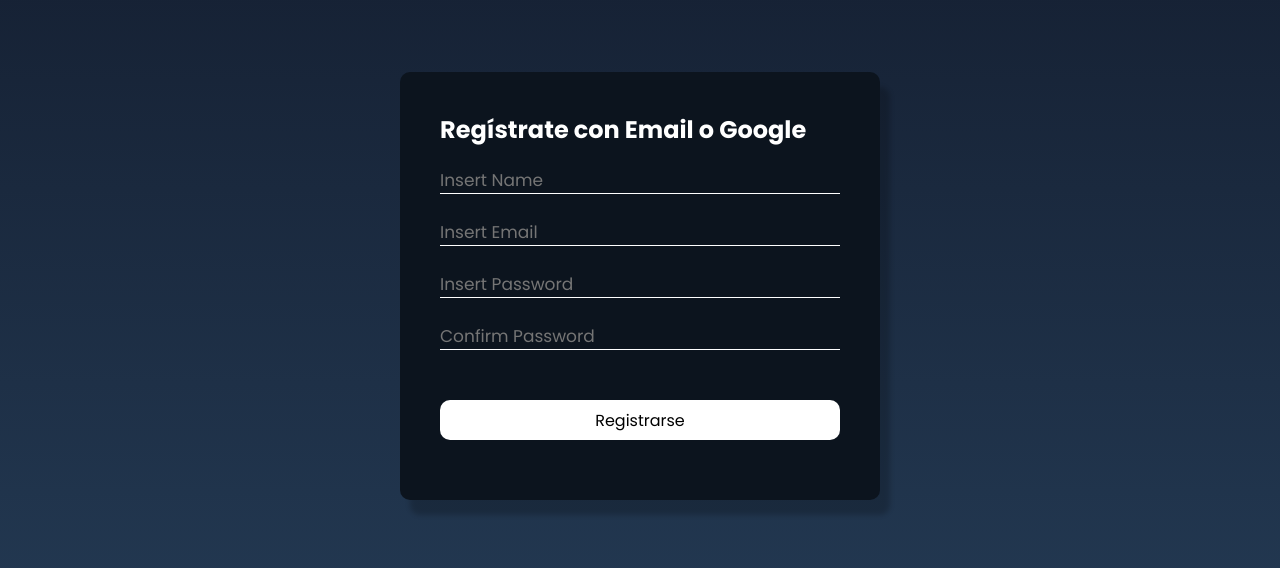
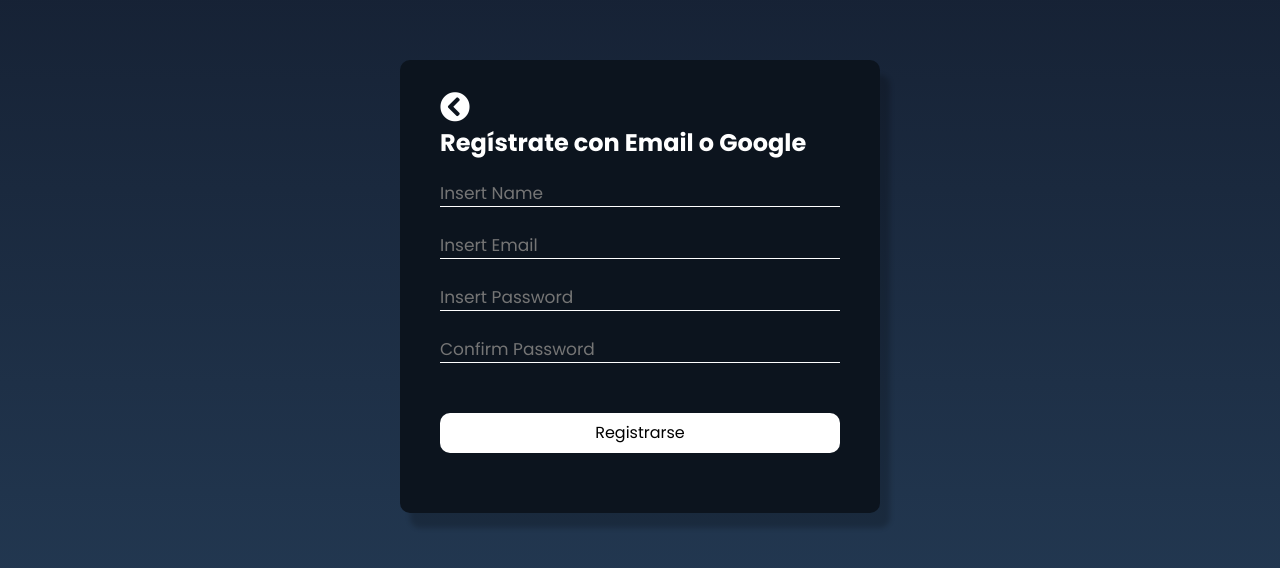
Before and after one commit to MR-Yosua/redux-practice, a React (Create React App) app: page /register in a window 1280 px wide. Shown: the part 114-682 px from the top of the page. Built offline with nearby package versions, Linux system fonts and the light colour scheme; no server answers.

Commit message:
actualización todoAPP

```diff
--- a/src/components/login/LoginScreen.js
+++ b/src/components/login/LoginScreen.js
@@ -61,7 +61,6 @@ const LoginScreen = () => {
 
     const SignInWithGoogle = async() => {
 
-
             await auth.signInWithPopup(provider).then((result) =>{
                 dispatch(setActiveUser({
                     uid:result.user.uid,
@@ -80,7 +79,6 @@ const LoginScreen = () => {
                 history.push('/home');
 
             } ).catch(error=>{setError(true)});
-
     }
 
 
--- a/src/components/login/RegisterScreen.js
+++ b/src/components/login/RegisterScreen.js
@@ -36,10 +36,18 @@ const RegisterScreen = () => {
         }
     }
 
+    const handleBackBtn = () => {
+        history.push('/home');
+    }
+
+
 
     return (
         <div className="main-container">
             <div className="register-container">
+                <div className="btn-back">
+                    <i className="iconback fas fa-chevron-circle-left" onClick={handleBackBtn}></i>
+                </div>
                 <div className="title">
                     <h2>Regístrate con Email o Google</h2>
                 </div>
--- a/src/components/login/register.css
+++ b/src/components/login/register.css
@@ -25,7 +25,19 @@
 }
 
 .register-container .title{
+    display: flex;
     color: #fff;
+}
+
+.register-container .iconback{
+    color: #fff;
+    margin-top: -10px;
+    font-size: 30px;
+}
+
+.register-container .iconback:hover{
+    color: #6a7d92;
+    cursor: pointer;
 }
 
 .register-container .form-container{
--- a/src/firebase.js
+++ b/src/firebase.js
@@ -3,13 +3,24 @@ import 'firebase/firestore';
 import 'firebase/auth';
 
 const firebaseConfig = {
+
   apiKey: "AIzaSyCy_2Bktm4uimQAfiz-mT3lz71Jxfk9908",
+
   authDomain: "redux-practice-151e9.firebaseapp.com",
+
+  databaseURL: "https://redux-practice-151e9-default-rtdb.firebaseio.com",
+
   projectId: "redux-practice-151e9",
+
   storageBucket: "redux-practice-151e9.appspot.com",
+
   messagingSenderId: "498485877507",
+
   appId: "1:498485877507:web:86ca3742eb9db0c5936736"
+
 };
+
+
 
   const firebaseApp = firebase.initializeApp(firebaseConfig);
 
```
Lines whose indentation alone changed are shown as unchanged.
